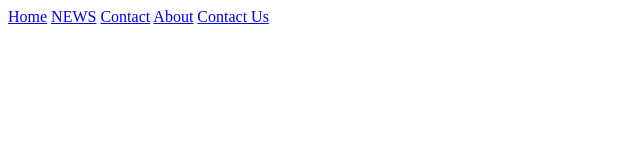
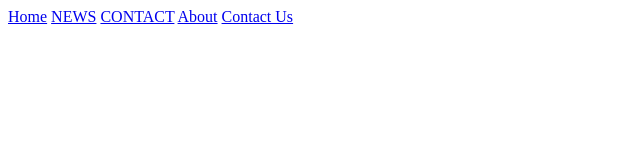
Before and after one commit to Srilekha123456/Healthifyre, a plain HTML site: page index.html in a window 1280 px wide. Shown: the full height of the page, 0-640 px from the left. Drawn offline with Linux system fonts and the light colour scheme.

Commit message:
Update index.html

```diff
--- a/index.html
+++ b/index.html
@@ -1,7 +1,7 @@
 <div class="topnav">
   <a class="active" href="#home">Home</a>
   <a href="#news">NEWS</a>
-  <a href="#contact">Contact</a>
+  <a href="#contact">CONTACT</a>
   <a href="#about">About</a>
    <a href="#about">Contact Us</a>
 </div>
```
